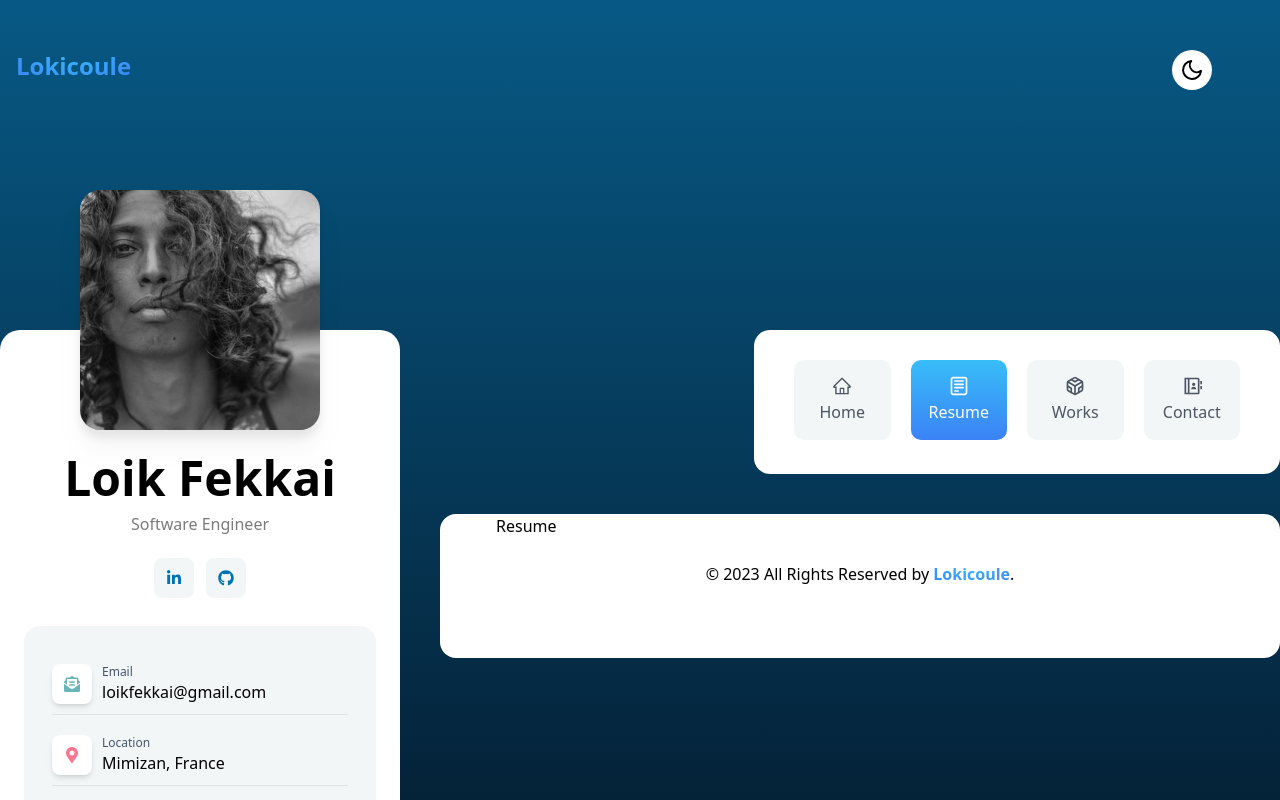
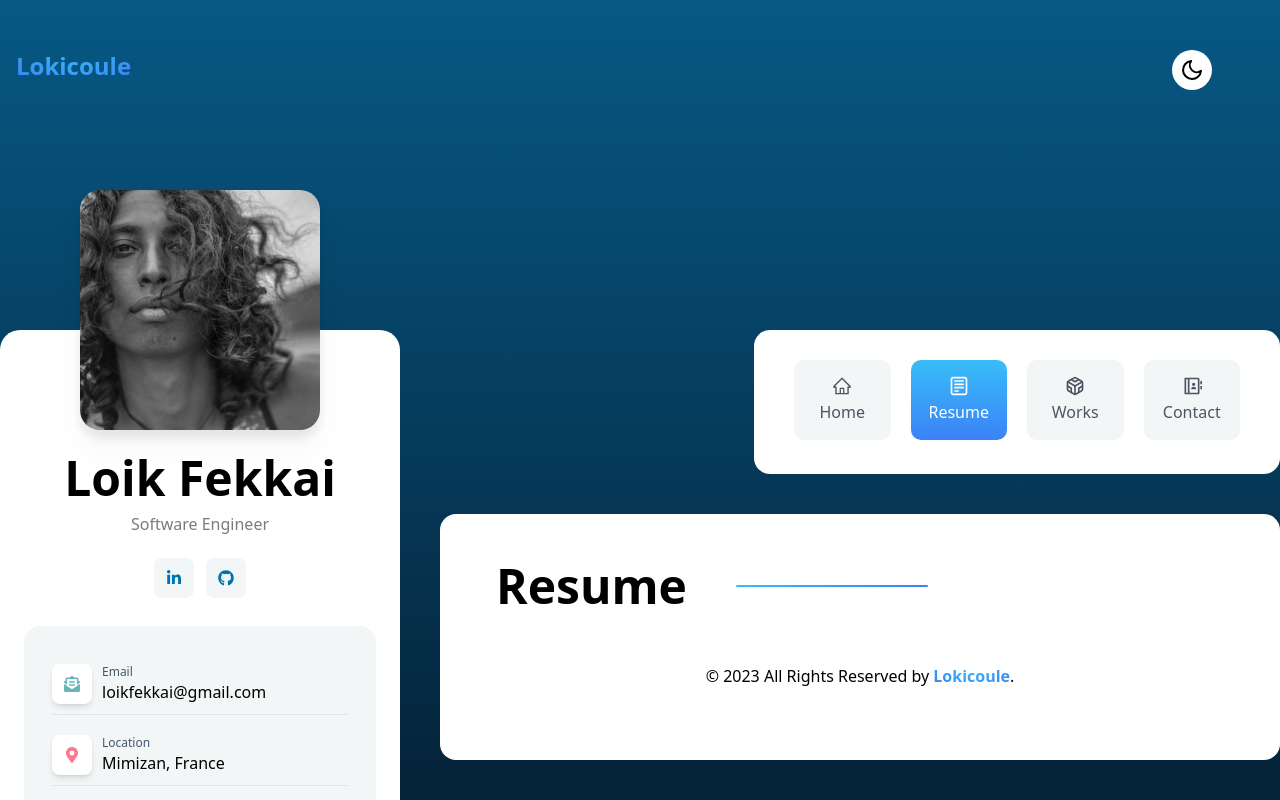
Before and after one commit to Lokicoule/portfolio, a React (Vite) app: page /resume in a window 1280 px wide. Shown: the top 800 px of the page. Built offline with nearby package versions, Linux system fonts and the light colour scheme.

Commit message:
refactor(layout): improve page layout

```diff
--- a/src/pages/contact/Contact.tsx
+++ b/src/pages/contact/Contact.tsx
@@ -12,10 +12,6 @@ const Contact = () => {
   return (
     <PageLayout title="Contact">
       {NotificationService.makeNotifiable(
-        <>
-          <h2 className="page-title mt-12  lg:mt-0 mb-12 md:mb-[30px]">
-            Contact
-          </h2>
         <div className="mx-4 md:mx-[60px] p-4 md:p-16 dark:border-[#212425] dark:border-2 bg-blue-50 rounded-xl dark:bg-[#111111] mb-[30px] md:mb-[60px]">
           <h3 className="text-4xl leading-tight bg-[radial-gradient(ellipse_at_top,_var(--tw-gradient-stops))] from-sky-400 to-blue-500 inline-block text-transparent bg-clip-text">
             <span>
@@ -28,7 +24,6 @@ const Contact = () => {
           </h3>
           <ContactFormView onSubmit={handleSubmit} />
         </div>
-        </>
       )}
     </PageLayout>
   );
--- a/src/pages/resume/Resume.tsx
+++ b/src/pages/resume/Resume.tsx
@@ -1,14 +1,7 @@
-import PageTitle from "../../shared/components/page-title/PageTitle";
+import PageLayout from "../../shared/components/layout/PageLayout";
 
 const Resume = () => {
-  return (
-    <>
-      <PageTitle title="Resume" />
-      <section>
-        <h1>Resume</h1>
-      </section>
-    </>
-  );
+  return <PageLayout title="Resume"></PageLayout>;
 };
 
 export default Resume;
--- a/src/shared/components/layout/PageLayout.tsx
+++ b/src/shared/components/layout/PageLayout.tsx
@@ -19,6 +19,9 @@ const PageLayout: React.FC<PageLayoutProps> = ({ children, title }) => {
         exit="hidden"
         className="pt-12"
       >
+        <h2 className="page-title mt-12  lg:mt-0 mb-12 md:mb-[30px]">
+          {title}
+        </h2>
         {children}
       </motion.div>
     </>
```
Lines whose indentation alone changed are shown as unchanged.
